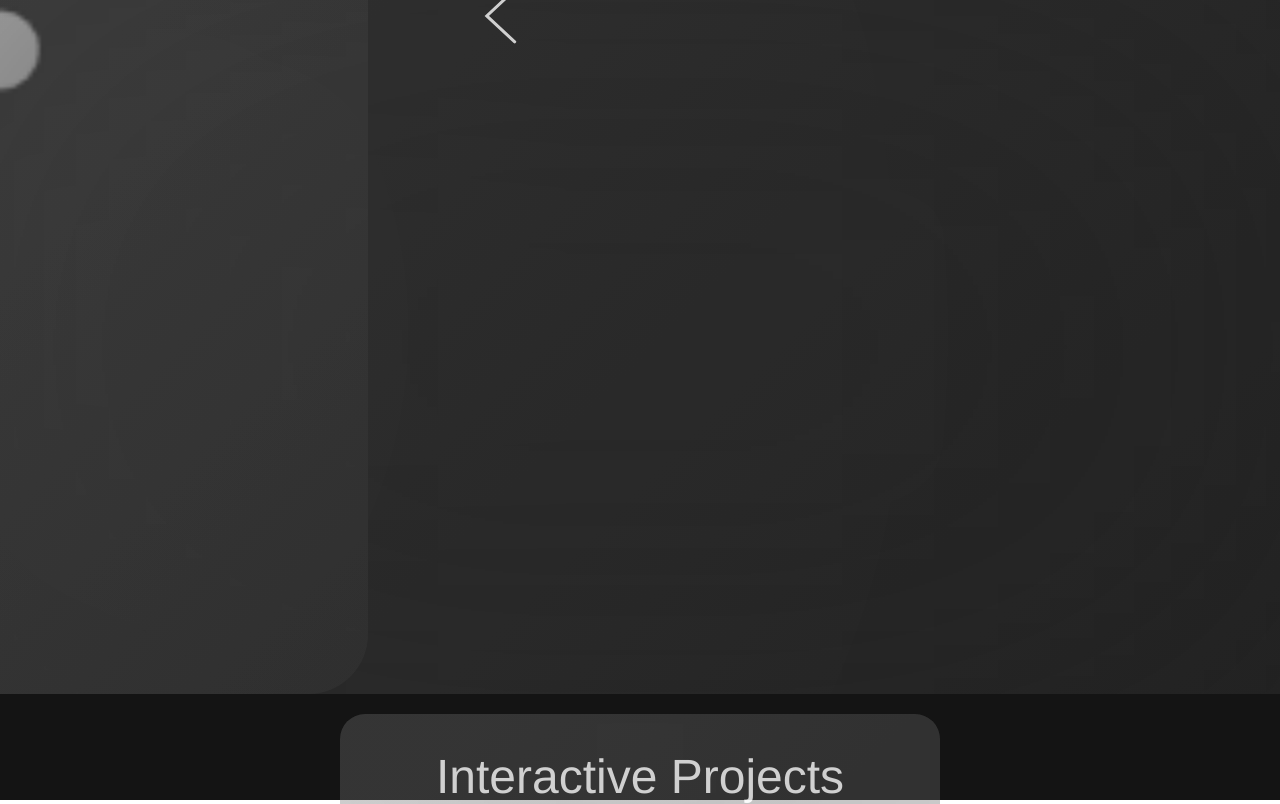
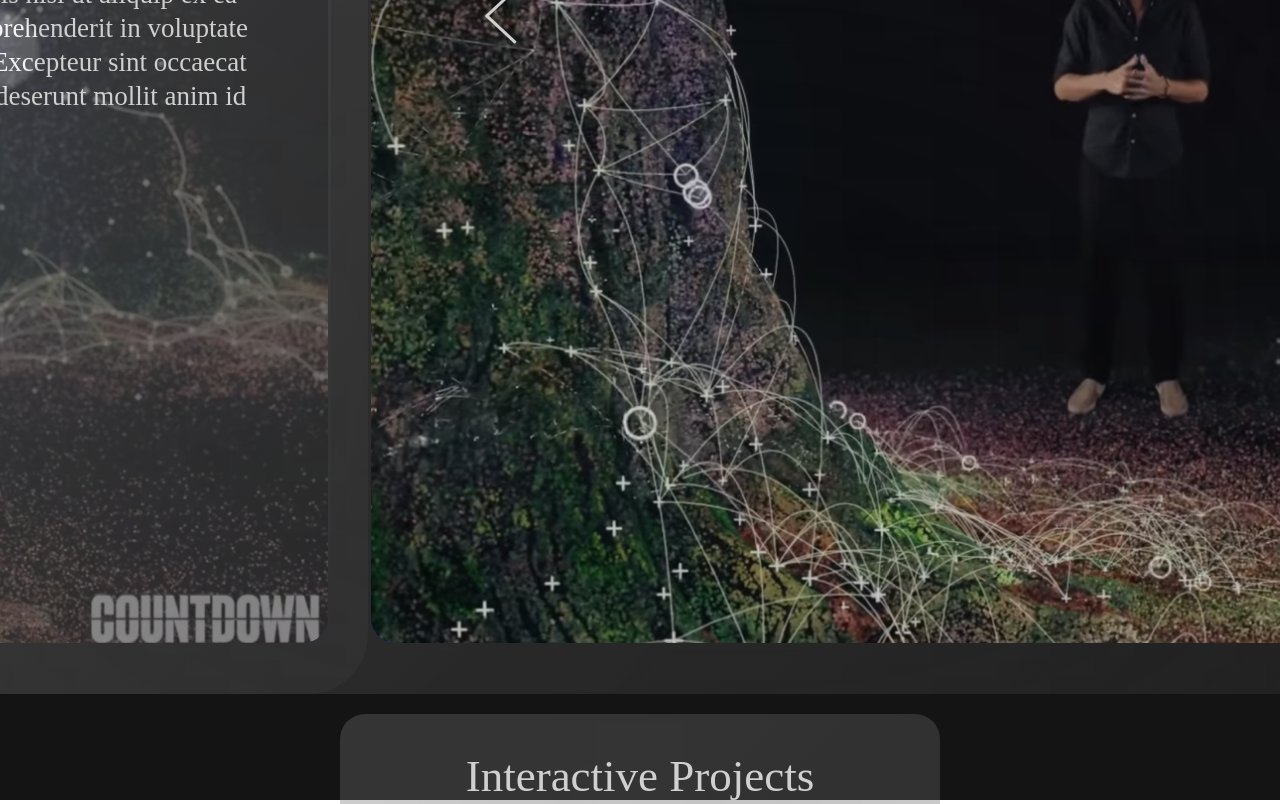
Before and after one commit to apclegacy/tree-table, a Vue app: page / in a window 1280 px wide. Both pictures are taken after a click on the element "About The Table". Built offline with nearby package versions, Linux system fonts and the light colour scheme.

Commit message:
feat: initial card layout & content

```diff
--- a/src/App.vue
+++ b/src/App.vue
@@ -14,10 +14,8 @@ export default defineComponent({
 </script>
 
 <template>
-  <div>
     <overlay />
     <earth-viewer />
-  </div>
 </template>
 
 <style lang="scss">
@@ -25,18 +23,33 @@ body {
   margin: 0;
 }
 #app {
-  font-family: Avenir, Helvetica, Arial, sans-serif;
+  font-family: Avenir;
   -webkit-font-smoothing: antialiased;
   -moz-osx-font-smoothing: grayscale;
   color: white;
 
   p {
-    font-size: 200%;
+    font-size: 27px;
+    line-height: 34px;
+    font-style: normal;
+    margin: 20px;
+  }
+
+  h1 {
+    font-size: 100px;
+    font-weight: 800;
+    line-height: 137px;
+    font-style: normal;
+    margin: 0;
   }
 
   h2 {
-    font-size: 300%;
-    font-weight: 100;
+    font-size: 45px;
+    font-weight: 500;
+    line-height: 61px;
+    font-style: normal;
+    margin: 50px;
   }
+
 }
 </style>
--- a/src/components/Card.vue
+++ b/src/components/Card.vue
@@ -5,16 +5,112 @@ export default defineComponent({
   name: 'Card',
   props: {
     card: {},
+    category: {
+      type: String,
+      required: true,
+    },
   },
 });
 </script>
 
 <template>
   <div class="card">
-
+    <div class="header">
+      <h2>{{ category }}</h2>
+      <h1>{{ card.title }}</h1>
+      <p>{{ card.author }}</p>
+    </div>
+    <div class="body">
+      <div class="text">
+        <div class="container">
+          <h2>About</h2>
+          <p>{{ card.description }}</p>
+        </div>
+      </div>
+      <div class="media">
+        <div class="container">
+          <img src="../assets/tom.png" />
+        </div>
+      </div>
+    </div>
   </div>
 </template>
 
 <style lang="scss" scoped>
+.card {
+  display: flex;
+  flex-direction: column;
 
+  .header {
+    height: 25%;
+
+    display: flex;
+    flex-direction: column;
+    justify-content: center;
+    align-items:center;
+  }
+
+  .body {
+    height: 75%;
+
+    display: flex;
+    flex-direction: row;
+
+    .text {
+      width: 38%;
+      height: 100%;
+
+      display: flex;
+      flex-direction: row;
+      justify-content: center;
+      align-items: center;
+
+      .container {
+        height: 90%;
+        width: 98%;
+
+        margin-left: 4%;
+
+        display:flex;
+        flex-direction: column;
+        align-items: center;
+
+        text-align: center;
+
+        background: linear-gradient(
+            135deg, rgba(255, 255, 255, 0.1) 18.62%, rgba(56, 56, 56, 0.1) 97.79%);
+        backdrop-filter: blur(400px);
+        border-radius: 25px;
+
+        p {
+          max-width: 85%;
+        }
+      }
+    }
+
+    .media {
+      width: 62%;
+      height: 100%;
+
+      display: flex;
+      flex-direction: row;
+      justify-content: center;
+      align-items: center;
+
+      .container {
+        background-color: blue;
+        height: 90%;
+        width: 95%;
+
+        border-radius: 25px;
+
+        overflow: hidden;
+
+        img {
+          width: 100%;
+        }
+      }
+    }
+  }
+}
 </style>
--- a/src/components/Category.vue
+++ b/src/components/Category.vue
@@ -51,9 +51,9 @@ export default defineComponent({
   <div class="menu-item open-category" :class="categoryClass" @click="$emit('setOpenCategory')">
     <h2>{{ title }}</h2>
     <div class="category" :class="categoryClass">
-        <card class="previous" :title="cards[previousCard].title" />
-        <card class="current" :title="cards[previousCard].title" />
-        <card class="next" :title="cards[previousCard].title" />
+        <card class="previous" :card="cards[previousCard]" :category="title" />
+        <card class="current" :card="cards[previousCard]" :category="title" />
+        <card class="next" :card="cards[previousCard]" :category="title" />
       <div class="previous arrow" @click="slide(false)">
         <svg width="33" height="56" viewBox="0 0 33 56" fill="none" xmlns="http://www.w3.org/2000/svg">
           <path d="M30.6932 1.95585L2.79688 27.8798L30.6932 53.8037"
--- a/src/components/Overlay.vue
+++ b/src/components/Overlay.vue
@@ -17,10 +17,10 @@ export default defineComponent({
 
     const toggleMenu = () => { menuOpen.value = !menuOpen.value; };
     const menuClass = computed(() => (menuOpen.value ? 'menu-open' : ''));
+
     watchEffect(() => {
       openCategory.value = !menuOpen.value ? Categories.None : openCategory.value;
     });
-
     const setOpenCategory = (category: Categories) => { openCategory.value = category; };
 
     return {
--- a/src/content/content.json
+++ b/src/content/content.json
@@ -1,76 +1,88 @@
 [
   {
-    "category": "About This Table",
+    "title": "About This Table",
     "cards" : [
       {
         "title": "About Card 1",
-        "active": false
+        "author": "About Author 1",
+        "description": "Lorem ipsum dolor sit amet, consectetur adipiscing elit, sed do eiusmod tempor incididunt ut labore et dolore magna aliqua. Ut enim ad minim veniam, quis nostrud exercitation ullamco laboris nisi ut aliquip ex ea commodo consequat. Duis aute irure dolor in reprehenderit in voluptate velit esse cillum dolore eu fugiat nulla pariatur. Excepteur sint occaecat cupidatat non proident, sunt in culpa qui officia deserunt mollit anim id est laborum.",
+        "media": [
+          { "type":"img", "title":"tom.png" }
+        ]
       },
       {
         "title": "About Card 2",
-        "active": false
+        "author": "About Author 2",
+        "description": "Lorem ipsum dolor sit amet, consectetur adipiscing elit, sed do eiusmod tempor incididunt ut labore et dolore magna aliqua. Ut enim ad minim veniam, quis nostrud exercitation ullamco laboris nisi ut aliquip ex ea commodo consequat. Duis aute irure dolor in reprehenderit in voluptate velit esse cillum dolore eu fugiat nulla pariatur. Excepteur sint occaecat cupidatat non proident, sunt in culpa qui officia deserunt mollit anim id est laborum.",
+        "media": [
+          { "type":"img", "title":"tom.png" }
+        ]
       },
       {
         "title": "About Card 3",
-        "active": true
-      },
-      {
-        "title": "About Card 4",
-        "active": false
-      },
-      {
-        "title": "About Card 5",
-        "active": false
+        "author": "About Author 3",
+        "description": "Lorem ipsum dolor sit amet, consectetur adipiscing elit, sed do eiusmod tempor incididunt ut labore et dolore magna aliqua. Ut enim ad minim veniam, quis nostrud exercitation ullamco laboris nisi ut aliquip ex ea commodo consequat. Duis aute irure dolor in reprehenderit in voluptate velit esse cillum dolore eu fugiat nulla pariatur. Excepteur sint occaecat cupidatat non proident, sunt in culpa qui officia deserunt mollit anim id est laborum.",
+        "media": [
+          { "type":"img", "title":"tom.png" }
+        ]
       }
     ]
   },
   {
-    "category": "Interactive Projects",
+    "title": "Interactive Projects",
     "cards" : [
       {
-        "title": "Interactive Projects Card 1",
-        "active": false
+        "title": "Interactive Card 1",
+        "author": "Interactive Author 1",
+        "description": "Lorem ipsum dolor sit amet, consectetur adipiscing elit, sed do eiusmod tempor incididunt ut labore et dolore magna aliqua. Ut enim ad minim veniam, quis nostrud exercitation ullamco laboris nisi ut aliquip ex ea commodo consequat. Duis aute irure dolor in reprehenderit in voluptate velit esse cillum dolore eu fugiat nulla pariatur. Excepteur sint occaecat cupidatat non proident, sunt in culpa qui officia deserunt mollit anim id est laborum.",
+        "media": [
+          { "type":"img", "title":"tom.png" }
+        ]
       },
       {
-        "title": "Interactive Projects Card 2",
-        "active": true
+        "title": "Interactive Card 2",
+        "author": "Interactive Author 2",
+        "description": "Lorem ipsum dolor sit amet, consectetur adipiscing elit, sed do eiusmod tempor incididunt ut labore et dolore magna aliqua. Ut enim ad minim veniam, quis nostrud exercitation ullamco laboris nisi ut aliquip ex ea commodo consequat. Duis aute irure dolor in reprehenderit in voluptate velit esse cillum dolore eu fugiat nulla pariatur. Excepteur sint occaecat cupidatat non proident, sunt in culpa qui officia deserunt mollit anim id est laborum.",
+        "media": [
+          { "type":"img", "title":"tom.png" }
+        ]
       },
       {
-        "title": "Interactive Projects Card 3",
-        "active": false
-      },
-      {
-        "title": "Interactive Projects Card 4",
-        "active": false
-      },
-      {
-        "title": "Interactive Projects Card 5",
-        "active": false
+        "title": "Interactive Card 3",
+        "author": "Interactive Author 3",
+        "description": "Lorem ipsum dolor sit amet, consectetur adipiscing elit, sed do eiusmod tempor incididunt ut labore et dolore magna aliqua. Ut enim ad minim veniam, quis nostrud exercitation ullamco laboris nisi ut aliquip ex ea commodo consequat. Duis aute irure dolor in reprehenderit in voluptate velit esse cillum dolore eu fugiat nulla pariatur. Excepteur sint occaecat cupidatat non proident, sunt in culpa qui officia deserunt mollit anim id est laborum.",
+        "media": [
+          { "type":"img", "title":"tom.png" }
+        ]
       }
     ]
   },
   {
-    "category": "Projects",
+    "title": "Projects",
     "cards" : [
       {
         "title": "Projects Card 1",
-        "active": false
+        "author": "Projects Author 1",
+        "description": "Lorem ipsum dolor sit amet, consectetur adipiscing elit, sed do eiusmod tempor incididunt ut labore et dolore magna aliqua. Ut enim ad minim veniam, quis nostrud exercitation ullamco laboris nisi ut aliquip ex ea commodo consequat. Duis aute irure dolor in reprehenderit in voluptate velit esse cillum dolore eu fugiat nulla pariatur. Excepteur sint occaecat cupidatat non proident, sunt in culpa qui officia deserunt mollit anim id est laborum.",
+        "media": [
+          { "type":"img", "title":"tom.png" }
+        ]
       },
       {
         "title": "Projects Card 2",
-        "active": false
+        "author": "Projects Author 2",
+        "description": "Lorem ipsum dolor sit amet, consectetur adipiscing elit, sed do eiusmod tempor incididunt ut labore et dolore magna aliqua. Ut enim ad minim veniam, quis nostrud exercitation ullamco laboris nisi ut aliquip ex ea commodo consequat. Duis aute irure dolor in reprehenderit in voluptate velit esse cillum dolore eu fugiat nulla pariatur. Excepteur sint occaecat cupidatat non proident, sunt in culpa qui officia deserunt mollit anim id est laborum.",
+        "media": [
+          { "type":"img", "title":"tom.png" }
+        ]
       },
       {
         "title": "Projects Card 3",
-        "active": false
-      },
-      {
-        "title": "Projects Card 4",
-        "active": true
-      },
-      {
-        "title": "Projects Card 5",
-        "active": false
+        "author": "Projects Author 3",
+        "description": "Lorem ipsum dolor sit amet, consectetur adipiscing elit, sed do eiusmod tempor incididunt ut labore et dolore magna aliqua. Ut enim ad minim veniam, quis nostrud exercitation ullamco laboris nisi ut aliquip ex ea commodo consequat. Duis aute irure dolor in reprehenderit in voluptate velit esse cillum dolore eu fugiat nulla pariatur. Excepteur sint occaecat cupidatat non proident, sunt in culpa qui officia deserunt mollit anim id est laborum.",
+        "media": [
+          { "type":"img", "title":"tom.png" }
+        ]
       }
     ]
   }
```
Also changed, not shown: src/assets/tom.png (added).
